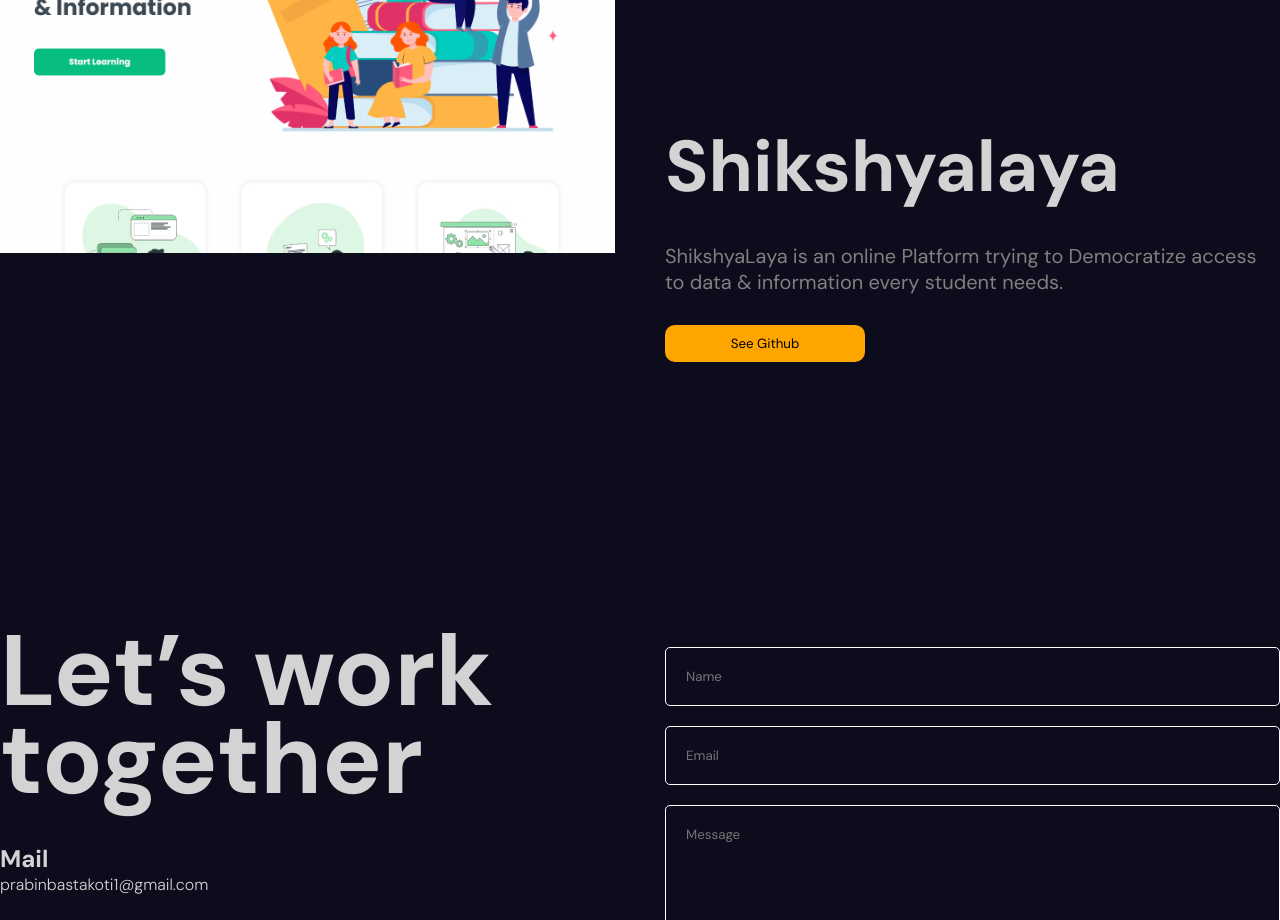
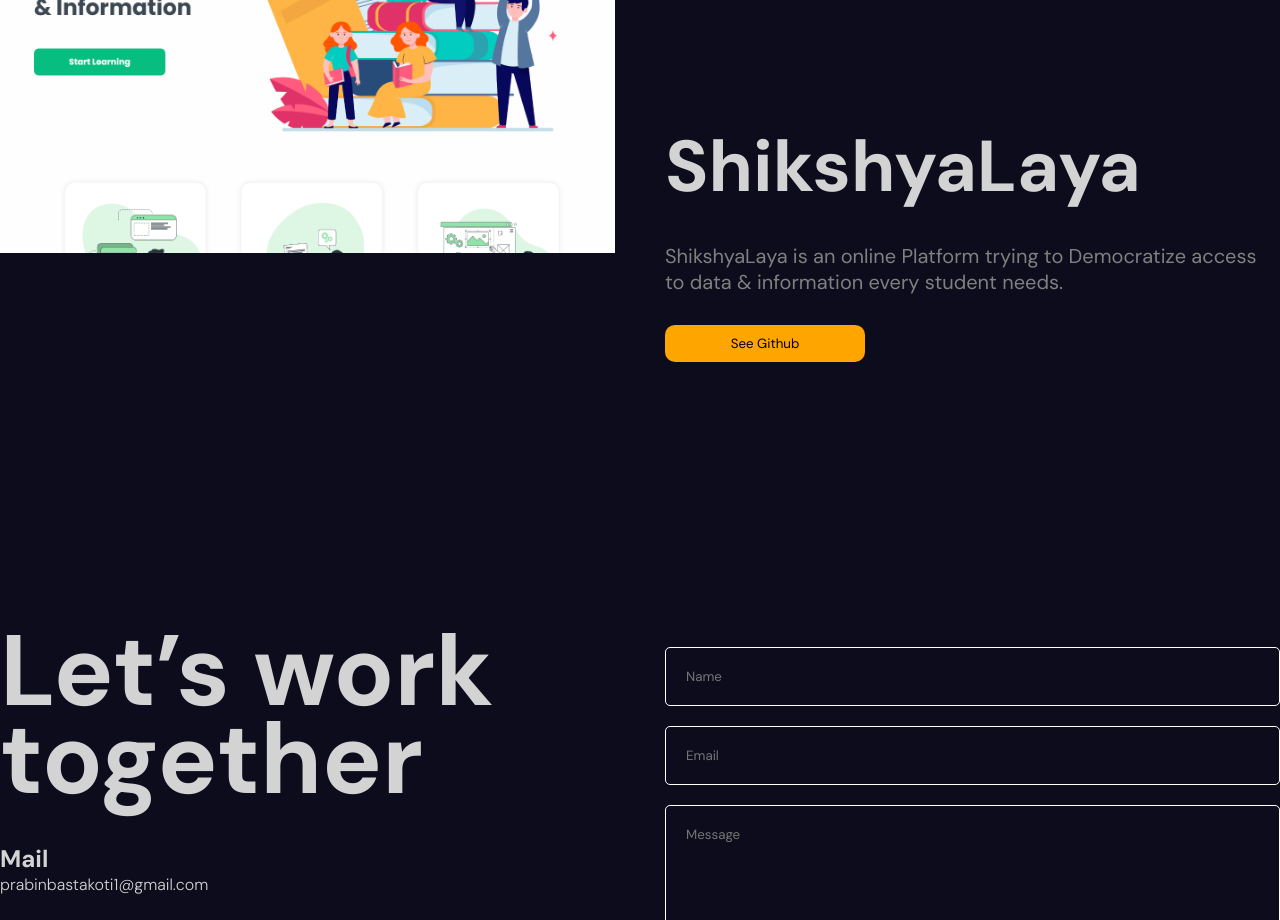
Before and after one commit to prabinbastakoti/prabinbastakoti.github.io, a React (Vite) app: page / in a window 1280 px wide. Shown: the part 4500-5420 px from the top of the page. Built offline with nearby package versions, Linux system fonts and the light colour scheme.

Commit message:
fix: change shikshyalaya to ShikshyaLaya

```diff
--- a/src/components/portfolio/Portfolio.jsx
+++ b/src/components/portfolio/Portfolio.jsx
@@ -12,7 +12,7 @@
   },
   {
     id: 2,
-    title: 'Shikshyalaya',
+    title: 'ShikshyaLaya',
     img: '/shikshyalaya.png',
     desc: 'ShikshyaLaya is an online Platform trying to Democratize access to data & information every student needs.',
     link: 'https://github.com/prabinbastakoti/Learning-Management-System',
```
